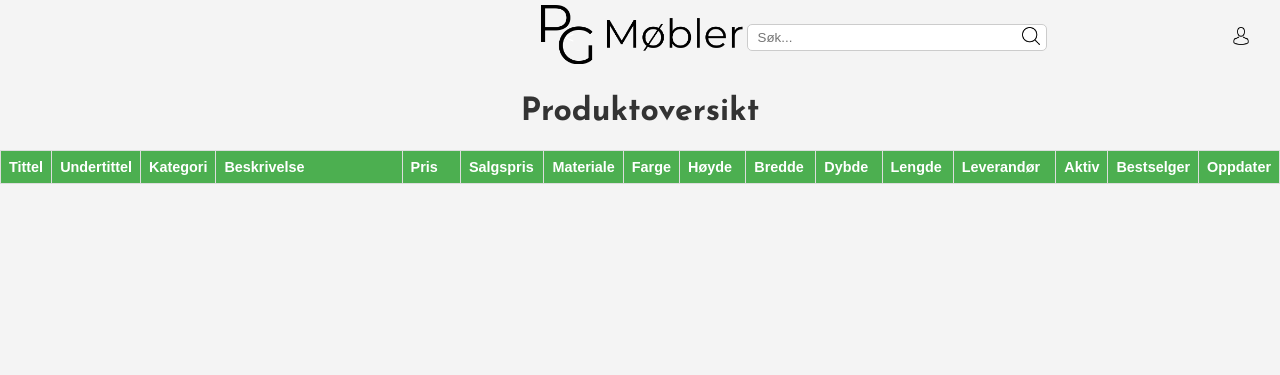
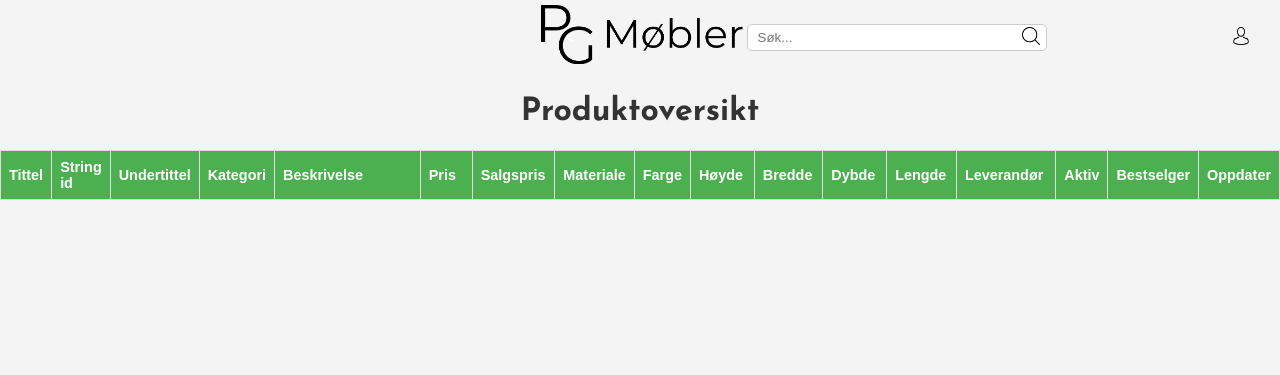
Before and after one commit to helfiesp/pgmobler_web, a Django app: template templates/admin/update_products.html in a window 1280 px wide. Shown: the top 375 px of the page. Run offline with Django 3.2, Linux system fonts and the light colour scheme; the template is opened without the code that fills it, so the values that code supplies are empty; parts of the project's set-up code (start-up, migrations or seed data) failed here and were passed over.

Commit message:
Update update_products.html

```diff
--- a/templates/admin/update_products.html
+++ b/templates/admin/update_products.html
@@ -9,6 +9,7 @@
         <thead>
             <tr>
                 <th>Tittel</th>
+                <th>String id</th>
                 <th>Undertittel</th>
                 <th>Kategori</th>
                 <th style="width:350px">Beskrivelse</th>
@@ -32,6 +33,7 @@
                 <form method="post" action="{% url 'update_products_id' product.id %}" enctype="multipart/form-data">
                     {% csrf_token %}
                     <td><input type="text" name="title" value="{{ product.title }}"></td>
+                    <td>{{ product.string_id }}</td>
                     <td><input type="text" name="subtitle" value="{{ product.subtitle }}"></td>
 
 
```
